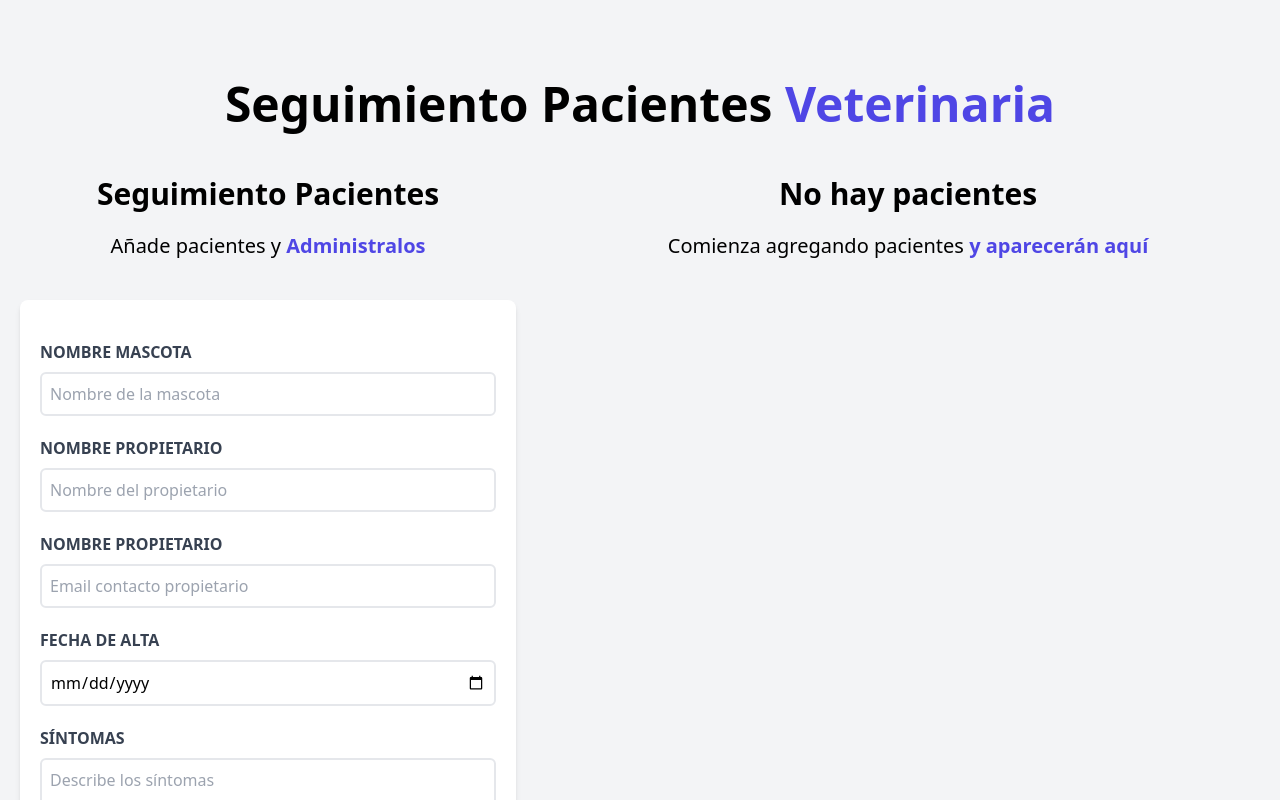
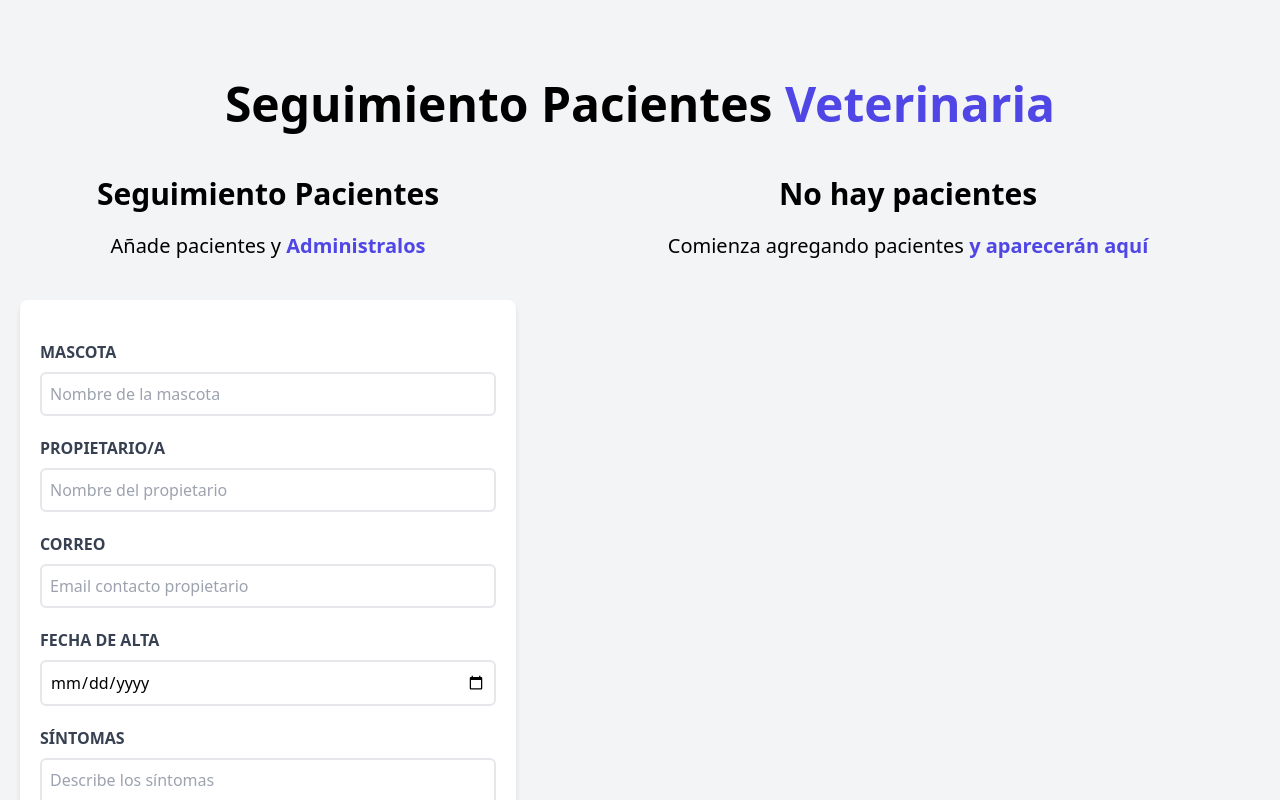
Before and after one commit to oscarsangpa/patient-manager, a React (Vite) app: page / in a window 1280 px wide. Shown: the top 800 px of the page. Built offline with nearby package versions, Linux system fonts and the light colour scheme.

Commit message:
fix: change labels name

```diff
--- a/src/components/Form.jsx
+++ b/src/components/Form.jsx
@@ -86,7 +86,7 @@ const Form = ({ patients, setPatients, patient, setPatient }) => {
           <div className="mb-5">
               <label
                 htmlFor="name"
-                className="block text-gray-700 uppercase font-bold">Nombre Mascota</label>
+                className="block text-gray-700 uppercase font-bold">Mascota</label>
               <input
                 id="name"
                 type="text"
@@ -100,7 +100,7 @@ const Form = ({ patients, setPatients, patient, setPatient }) => {
             <div className="mb-5">
               <label
                 htmlFor="owner"
-                className="block text-gray-700 uppercase font-bold">Nombre propietario</label>
+                className="block text-gray-700 uppercase font-bold">propietario/a</label>
 
               <input
                 id="owner"
@@ -115,7 +115,7 @@ const Form = ({ patients, setPatients, patient, setPatient }) => {
             <div className="mb-5">
               <label
                 htmlFor="email"
-                className="block text-gray-700 uppercase font-bold">Nombre propietario</label>
+                className="block text-gray-700 uppercase font-bold">Correo</label>
 
               <input
                 id="email"
```
